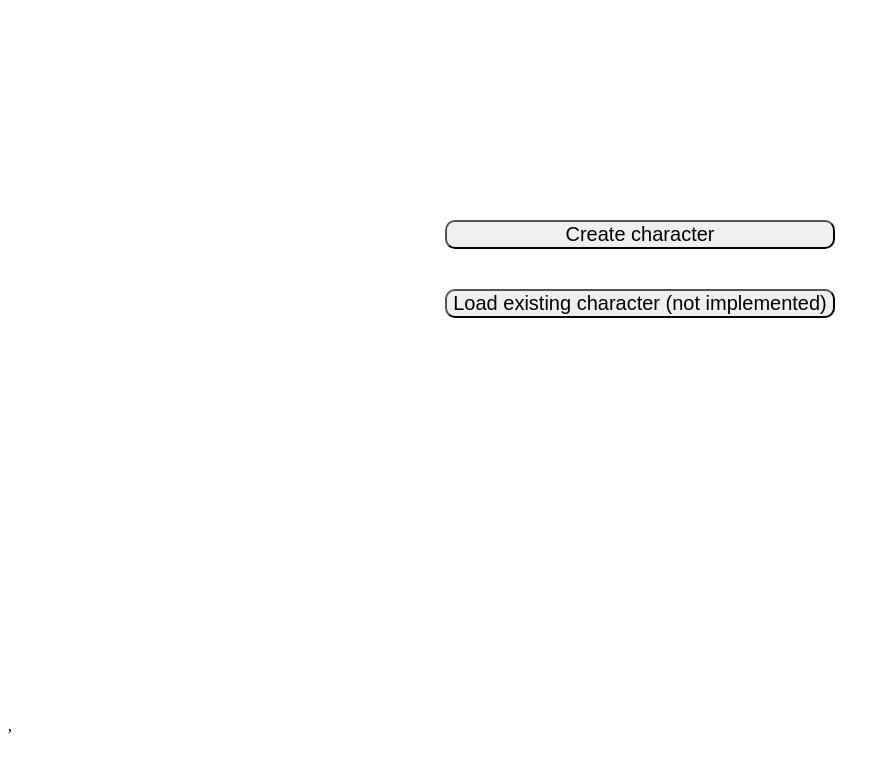
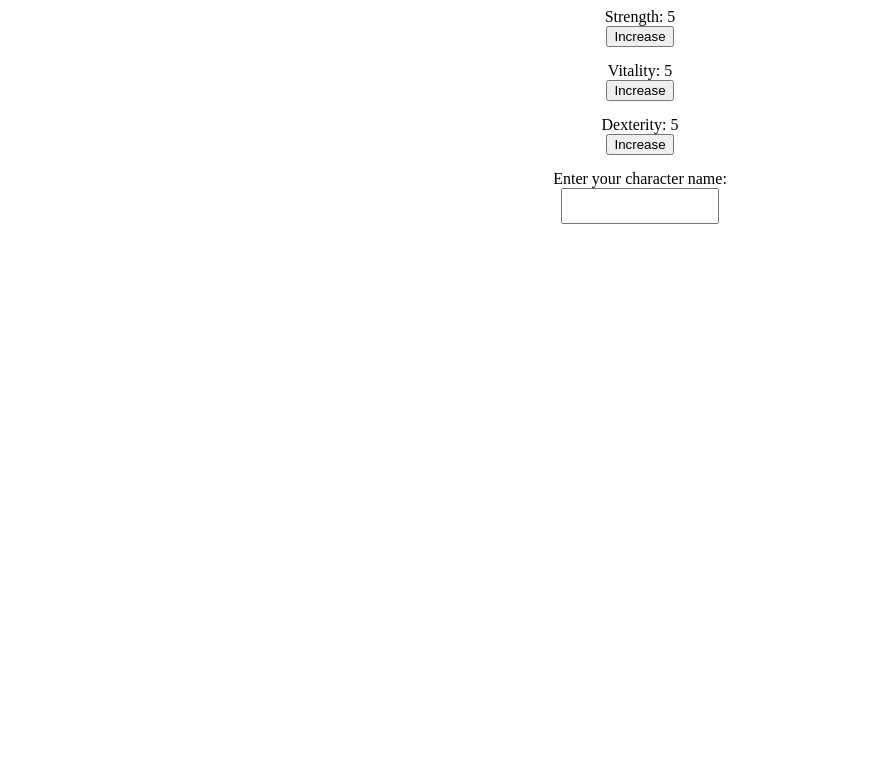
Before and after one commit to AnatolijusZ/my-game, a React (Create React App) app: page /create in a window 1280 px wide. Shown: the top 772 px of the page, without its empty margins (0-890 px from the left). Built offline with nearby package versions, Linux system fonts and the light colour scheme.

Commit message:
character creation menu

```diff
--- a/src/Components/App.jsx
+++ b/src/Components/App.jsx
@@ -1,5 +1,5 @@
 import React from "react";
-import { BrowserRouter as Router, Switch, Route, useParams } from 'react-router-dom';
+import { BrowserRouter as Router, Switch, Route, Link} from 'react-router-dom';
 import CharCreation from "./CreateChar";
 
 
@@ -10,12 +10,20 @@ function App() {
 
         return (
             <Router>
-            <div className = "main-menu">
-                <Route path={"/:create"}>
-                <button onClick={() => <CharCreation></CharCreation>}>Create character</button>
-                </Route>
-                <button>Load existing character (not implemented)</button>
-            </div>
+                <Switch>
+                    <Route exact path={"/"}>
+                    <div className = "main-menu">
+                        <Link to="/create"> <button>Create character</button></Link>
+                        <button>Load existing character (not implemented)</button>
+                    </div>
+                    </Route>
+
+                    <Route path={"/create"}>
+                        <div className="char-creation-menu">
+                        <CharCreation></CharCreation>
+                        </div>
+                    </Route>
+                </Switch>
             </Router>
         )
 
--- a/src/Components/CreateChar.jsx
+++ b/src/Components/CreateChar.jsx
@@ -1,15 +1,24 @@
 import React, {useState} from "react";
 import getId from '../Shared/getId';
+import { useRouteMatch } from "react-router";
 
 function CharCreation() {
      const [character, setCharacter] = useState([]);
      const [nameInput, setNameInput] = useState("");
+     const [str, setStr] = useState("5");
+     const [vit, setVit] = useState("5");
+     const [dex, setDex] = useState("5");
+
+     //let { path, url } = useRouteMatch();
 
 
     const newPlayer = () => {
         const player = {
             id: getId(),
             name: nameInput,
+            strength: str,
+            vitality: vit,
+            dexterity: dex
         }
 
     }
@@ -17,8 +26,18 @@ function CharCreation() {
         setNameInput(e.target.value)
         };
 
-    return (
-        <input type="text" value={nameInput} onChange={NameInputHandler}></input>
+        return (<>
+            <div className="stats">
+            Strength: {str}
+            <button>Increase</button>
+            Vitality: {vit}
+            <button>Increase</button>
+            Dexterity: {dex}
+            <button>Increase</button>
+            Enter your character name:
+            <input type="text" value={nameInput} onChange={NameInputHandler}/>
+        </div>
+        </>
     )
 }
 export default CharCreation;
--- a/src/index.js
+++ b/src/index.js
@@ -5,9 +5,9 @@ import App from './Components/App';
 import reportWebVitals from './reportWebVitals';
 
 ReactDOM.render(
-  <React.StrictMode>
+
     <App />,
-    </React.StrictMode>,
+
 
   document.getElementById('root')
 );
--- a/src/index.scss
+++ b/src/index.scss
@@ -17,3 +17,21 @@
         }
 
 }
+.char-creation-menu {
+    input {
+        width: 150px;
+        height: 30px;
+        font-size: 20px;
+        justify-content: center;
+        align-items: center;
+    }
+    .stats {
+        display:flex;
+        flex-direction: column;
+        justify-content: center;
+        align-items: center;
+        button {
+            margin-bottom: 15px;
+        }
+    }
+}
```
